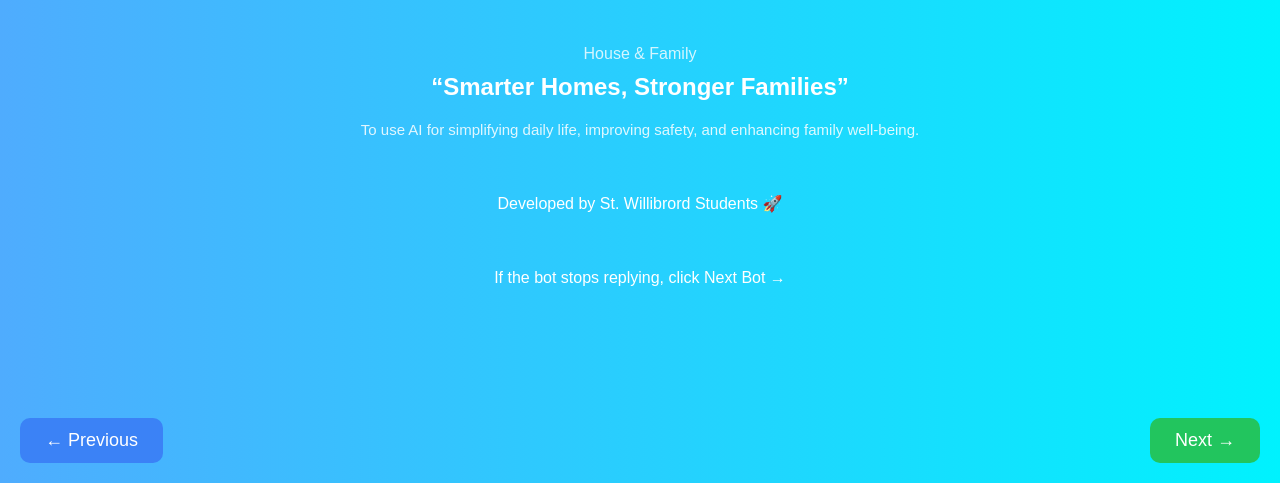
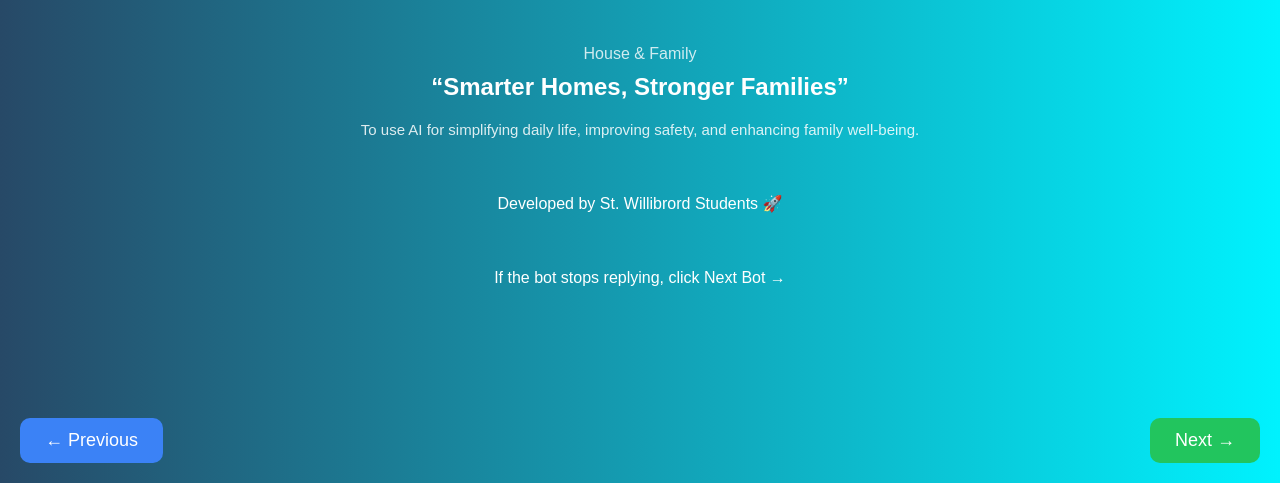
Before and after one commit to SWIS-BOT/SWIS-BOT_9, a plain HTML site: page index.html in a window 1280 px wide. Shown: the part 317-800 px from the top of the page. Drawn offline with Linux system fonts and the light colour scheme; a script that the page names is missing.

Commit message:
Update index.html

```diff
--- a/index.html
+++ b/index.html
@@ -11,7 +11,7 @@
             flex-direction: column;
             justify-content: center;
             align-items: center;
-            background: linear-gradient(to right, #4facfe, #00f2fe);
+            background: linear-gradient(to right, #274967, #00f2fe);
             font-family: Arial;
             color: white;
             text-align: center;
```
